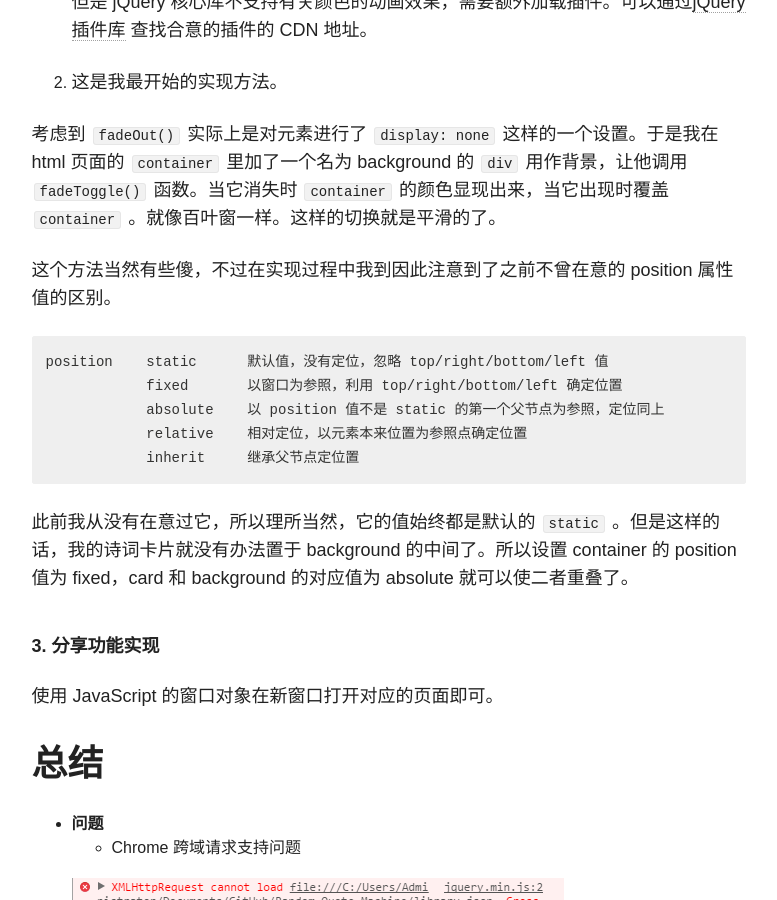
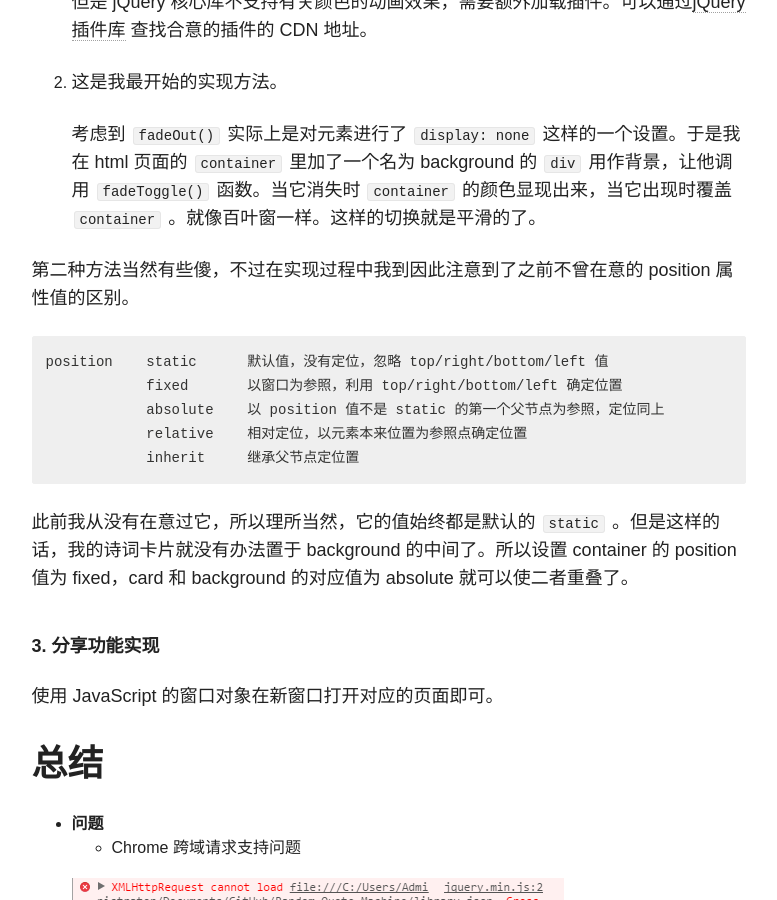
Before and after one commit to TheaAo/TheaAo.github.io, a Jekyll site: the page built from _posts/blog/2017-02-19-random_quote_machine.md, in a window 1280 px wide and 900 px high, scrolled down 3034 px. Shown: the whole window, without its empty margins (348-1125 px from the left). Built offline with Jekyll 4.4.1, drawn with Linux system fonts in a browser that asks for light colours; nearby versions of some CDN libraries.

Commit message:
内容修改

```diff
--- a/_posts/blog/2017-02-19-random_quote_machine.md
+++ b/_posts/blog/2017-02-19-random_quote_machine.md
@@ -69,9 +69,9 @@ categories: blog
 
 2. 这是我最开始的实现方法。
 
-考虑到 `fadeOut()` 实际上是对元素进行了 `display: none` 这样的一个设置。于是我在 html 页面的 `container` 里加了一个名为 background 的 `div` 用作背景，让他调用 `fadeToggle()` 函数。当它消失时 `container` 的颜色显现出来，当它出现时覆盖 `container` 。就像百叶窗一样。这样的切换就是平滑的了。
+    考虑到 `fadeOut()` 实际上是对元素进行了 `display: none` 这样的一个设置。于是我在 html 页面的 `container` 里加了一个名为 background 的 `div` 用作背景，让他调用 `fadeToggle()` 函数。当它消失时 `container` 的颜色显现出来，当它出现时覆盖 `container` 。就像百叶窗一样。这样的切换就是平滑的了。
 
-这个方法当然有些傻，不过在实现过程中我到因此注意到了之前不曾在意的 position 属性值的区别。
+第二种方法当然有些傻，不过在实现过程中我到因此注意到了之前不曾在意的 position 属性值的区别。
 
     position    static      默认值，没有定位，忽略 top/right/bottom/left 值
                 fixed       以窗口为参照，利用 top/right/bottom/left 确定位置
```
